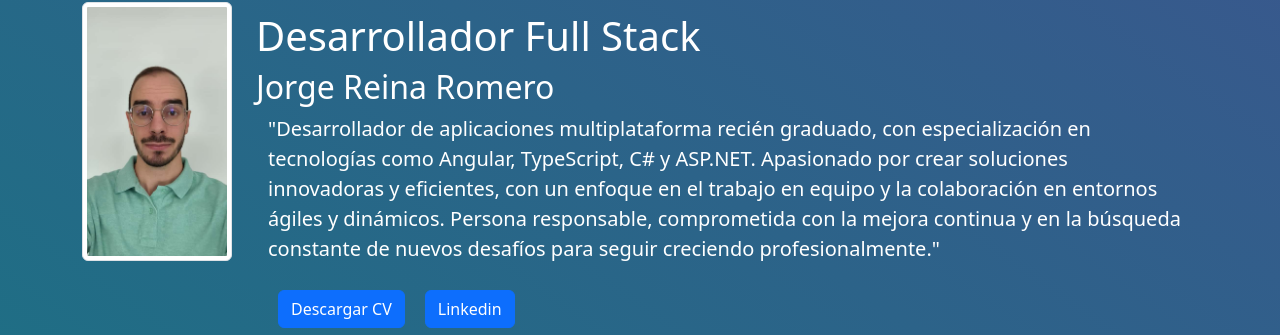
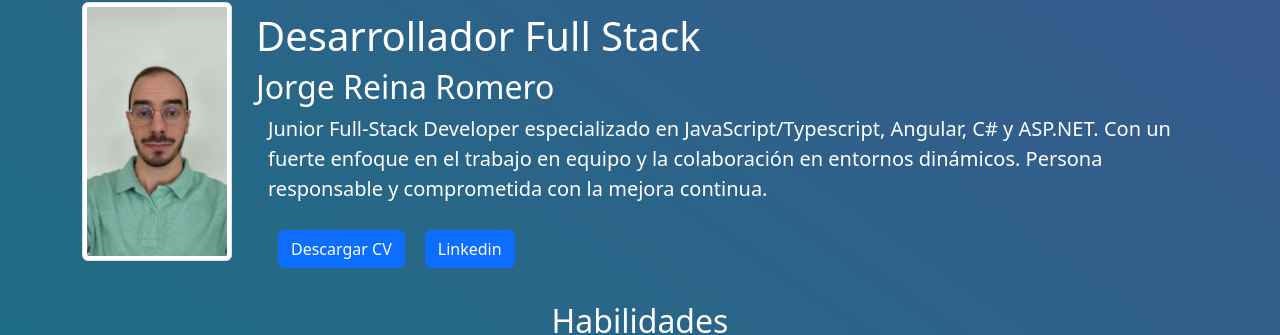
Before and after one commit to JorgeReina/Miportfolio, an Angular app: page /home in a window 1280 px wide. Shown: the part 84-419 px from the top of the page. Built offline with nearby package versions, Linux system fonts and the light colour scheme.

Commit message:
Update home.component.html

```diff
--- a/src/app/home/home.component.html
+++ b/src/app/home/home.component.html
@@ -44,13 +44,10 @@
         <h2>Jorge Reina Romero</h2>
         <div class="container-md">
           <p class="fs-5">
-            "Desarrollador de aplicaciones multiplataforma recién graduado, con
-            especialización en tecnologías como Angular, TypeScript, C# y
-            ASP.NET. Apasionado por crear soluciones innovadoras y eficientes,
-            con un enfoque en el trabajo en equipo y la colaboración en entornos
-            ágiles y dinámicos. Persona responsable, comprometida con la mejora
-            continua y en la búsqueda constante de nuevos desafíos para seguir
-            creciendo profesionalmente."
+            Junior Full-Stack Developer especializado en JavaScript/Typescript, Angular, C# y
+            ASP.NET. Con un fuerte enfoque en el trabajo en equipo y la colaboración en
+            entornos dinámicos. Persona responsable y comprometida con la mejora
+            continua.
           </p>
         </div>
         <div class="container">
```
